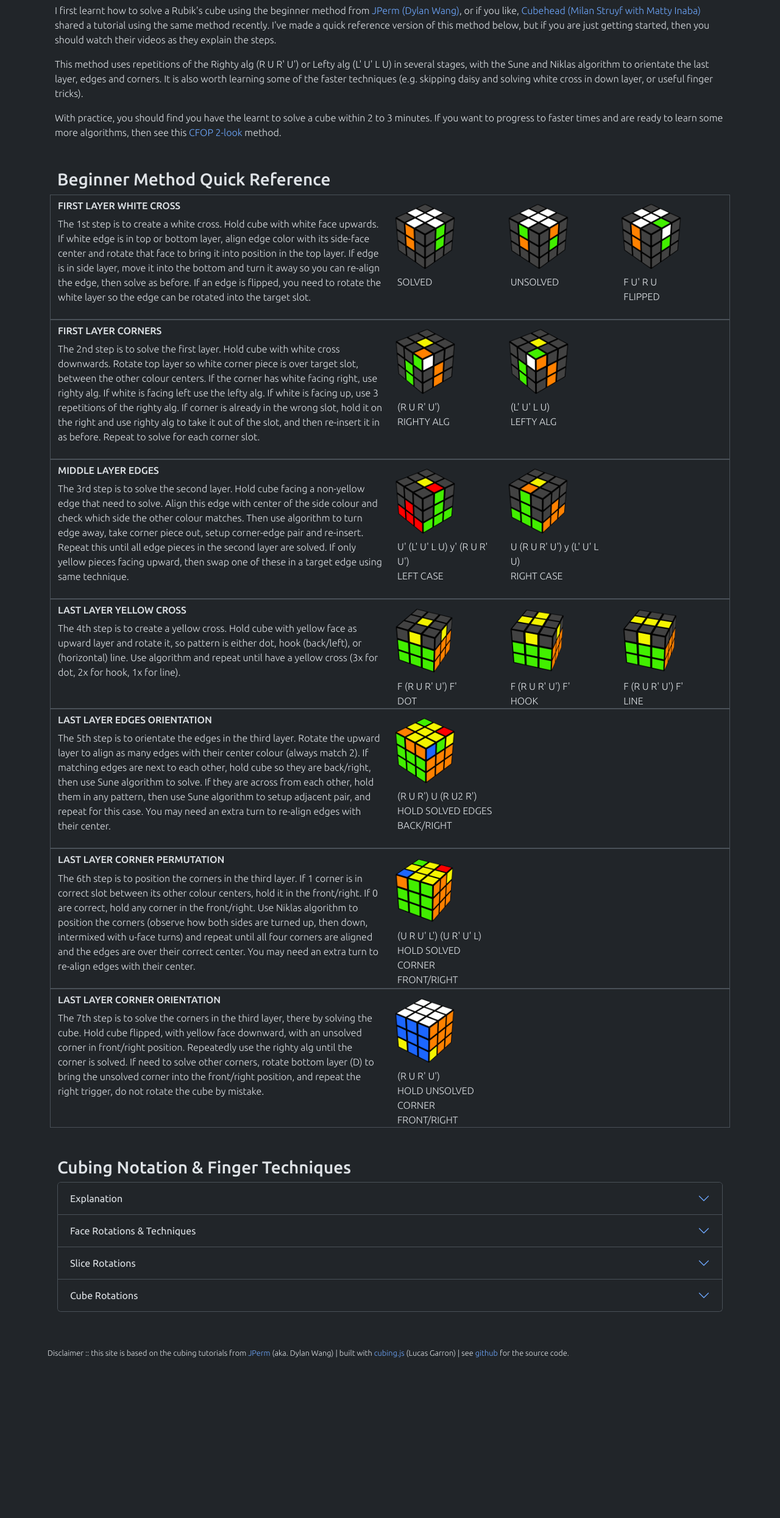
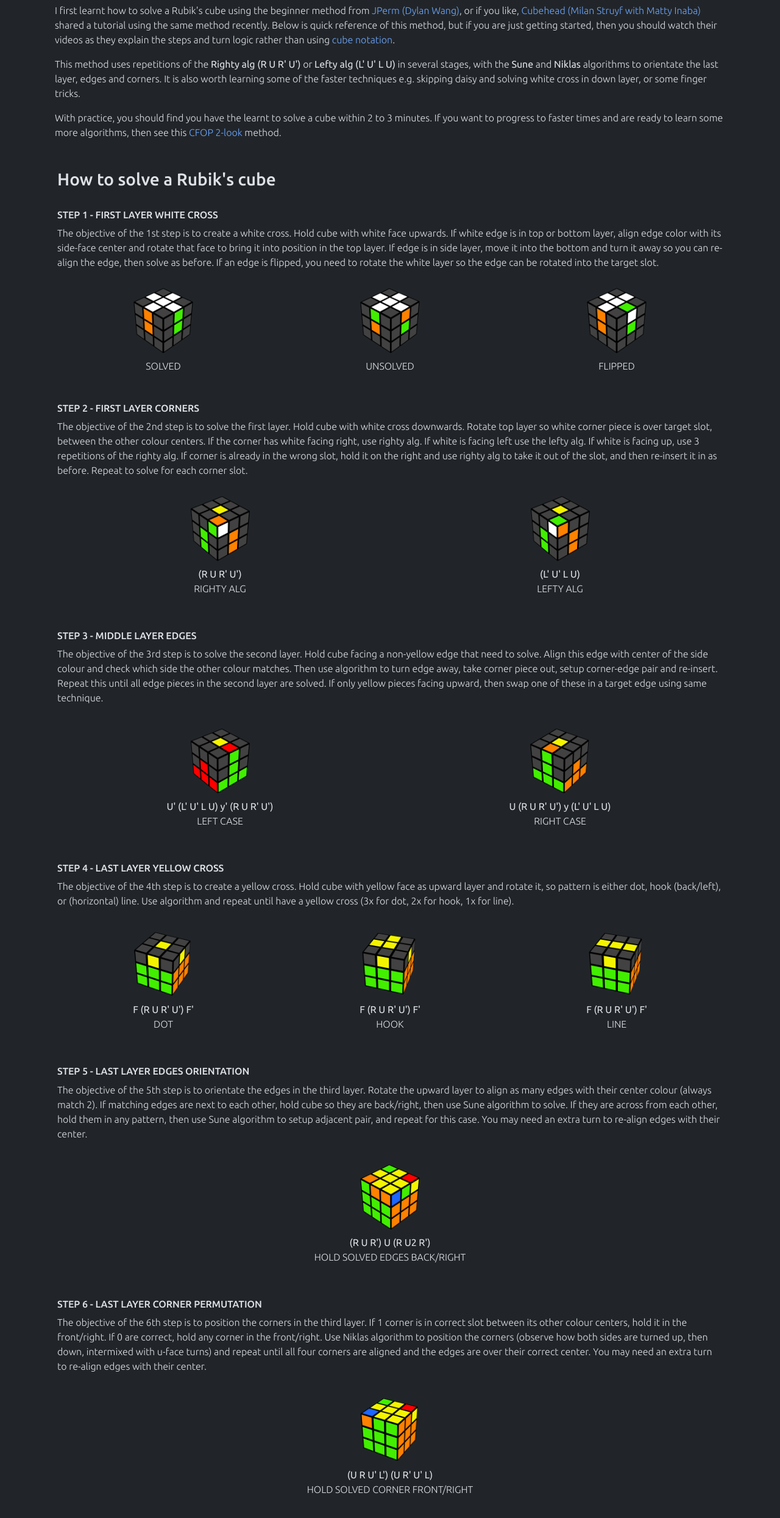
Before and after one commit to andyjudson/cubing, a plain HTML site: page beginner.html in a window 1280 px wide. Shown: the part 71-2560 px from the top of the page at 61% size. Before the commit the page ends 2323 px from the top, so only its background shows below. Drawn offline with nearby package versions, Linux system fonts and the light colour scheme.

Commit message:
Improved content layout

```diff
--- a/beginner.html
+++ b/beginner.html
@@ -16,15 +16,7 @@
       .cube-model-png {
           width: 130px;
           height: 130px;
-          transform: translate(-15%, 0%);
-          margin: auto;
-          padding: 0;
-      }
-
-      .cube-model-svg {
-          width: 120px;
-          height: 120px;
-          transform: translate(-10%, 0%);
+          transform: translate(0%, 0%);
           margin: auto;
           padding: 0;
       }
@@ -40,162 +32,88 @@
 
     <div class="container p-2">
       <h1>Cubing Beginner Method</h1>
-      <p>I first learnt how to solve a Rubik's cube using the beginner method from <a href="https://youtu.be/7Ron6MN45LY">JPerm (Dylan Wang)</a>, or if you like, <a href="https://youtu.be/PW2J8IblczM">Cubehead (Milan Struyf with Matty Inaba)</a> shared a tutorial using the same method recently. I've made a quick reference version of this method below, but if you are just getting started, then you should watch their videos as they explain the steps.</p>
-      <p>This method uses repetitions of the Righty alg (R U R' U') or Lefty alg (L' U' L U) in several stages, with the Sune and Niklas algorithm to orientate the last layer, edges and corners. It is also worth learning some of the faster techniques (e.g. skipping daisy and solving white cross in down layer, or useful finger tricks).</p>
+      <p>I first learnt how to solve a Rubik's cube using the beginner method from <a href="https://youtu.be/7Ron6MN45LY">JPerm (Dylan Wang)</a>, or if you like, <a href="https://youtu.be/PW2J8IblczM">Cubehead (Milan Struyf with Matty Inaba)</a> shared a tutorial using the same method recently. Below is quick reference of this method, but if you are just getting started, then you should watch their videos as they explain the steps and turn logic rather than using <a href=notation.html>cube notation</a>.</p>
+      <p>This method uses repetitions of the <b>Righty alg (R U R' U')</b> or <b>Lefty alg (L' U' L U)</b> in several stages, with the <b>Sune</b> and <b>Niklas</b> algorithms to orientate the last layer, edges and corners. It is also worth learning some of the faster techniques e.g. skipping daisy and solving white cross in down layer, or some finger tricks.</p>
       <p>With practice, you should find you have the learnt to solve a cube within 2 to 3 minutes. If you want to progress to faster times and are ready to learn some more algorithms, then see this <a href="cfop.html">CFOP 2-look</a> method.</p>
     </div>
 
     <div class="container py-4">
-      <h3>Beginner Method Quick Reference</h3>
+      <h3>How to solve a Rubik's cube</h3>
 
-      <div class="row border">
-        <div class="col-md-6 my-2">
-          <h6>FIRST LAYER WHITE CROSS</h6>
-          <p>The 1st step is to create a white cross. Hold cube with white face upwards. If white edge is in top or bottom layer, align edge color with its side-face center and rotate that face to bring it into position in the top layer. If edge is in side layer, move it into the bottom and turn it away so you can re-align the edge, then solve as before. If an edge is flipped, you need to rotate the white layer so the edge can be rotated into the target slot.</p>
+      <div class="row py-4">
+        <div class="col-md-12">
+          <h6>STEP 1 - FIRST LAYER WHITE CROSS</h6>
+          <p>The objective of the 1st step is to create a white cross. Hold cube with white face upwards. If white edge is in top or bottom layer, align edge color with its side-face center and rotate that face to bring it into position in the top layer. If edge is in side layer, move it into the bottom and turn it away so you can re-align the edge, then solve as before. If an edge is flipped, you need to rotate the white layer so the edge can be rotated into the target slot.</p>
         </div>
-        <div class="col-md-2"><img src="./assets/bgnr/ly1-cross-case1.png" class="cube-model-png">
+        <div class="col-md-4 text-center"><img src="./assets/bgnr/ly1-cross-case1.png" class="cube-model-png">
           <br>SOLVED</div>
-        <div class="col-md-2"><img src="./assets/bgnr/ly1-cross-case2.png" class="cube-model-png">
+        <div class="col-md-4 text-center"><img src="./assets/bgnr/ly1-cross-case2.png" class="cube-model-png">
           <br>UNSOLVED</div>
-        <div class="col-md-2"><img src="./assets/bgnr/ly1-cross-case3.png" class="cube-model-png">
-          <br>F U' R U<br>FLIPPED</div>
+        <div class="col-md-4 text-center"><img src="./assets/bgnr/ly1-cross-case3.png" class="cube-model-png">
+          <br>FLIPPED</div>
       </div>
 
-      <div class="row border">
-        <div class="col-md-6 my-2">
-          <h6>FIRST LAYER CORNERS</h6>
-          <p>The 2nd step is to solve the first layer. Hold cube with white cross downwards. Rotate top layer so white corner piece is over target slot, between the other colour centers. If the corner has white facing right, use righty alg. If white is facing left use the lefty alg. If white is facing up, use 3 repetitions of the righty alg. If corner is already in the wrong slot, hold it on the right and use righty alg to take it out of the slot, and then re-insert it in as before. Repeat to solve for each corner slot.</p>
+      <div class="row py-4">
+        <div class="col-md-12">
+          <h6>STEP 2 - FIRST LAYER CORNERS</h6>
+          <p>The objective of the 2nd step is to solve the first layer. Hold cube with white cross downwards. Rotate top layer so white corner piece is over target slot, between the other colour centers. If the corner has white facing right, use righty alg. If white is facing left use the lefty alg. If white is facing up, use 3 repetitions of the righty alg. If corner is already in the wrong slot, hold it on the right and use righty alg to take it out of the slot, and then re-insert it in as before. Repeat to solve for each corner slot.</p>
         </div>
-        <div class="col-md-2"><img src="./assets/bgnr/ly1-corners-case1.png" class="cube-model-png">
-          <br>(R U R' U')<br>RIGHTY ALG</div>
-        <div class="col-md-2"><img src="./assets/bgnr/ly1-corners-case2.png" class="cube-model-png">
-          <br>(L' U' L U)<br>LEFTY ALG</div>
+        <div class="col-md-6 text-center"><img src="./assets/bgnr/ly1-corners-case1.png" class="cube-model-png">
+          <br><b>(R U R' U')</b><br>RIGHTY ALG</div>
+        <div class="col-md-6 text-center"><img src="./assets/bgnr/ly1-corners-case2.png" class="cube-model-png">
+          <br><b>(L' U' L U)</b><br>LEFTY ALG</div>
       </div>
 
-      <div class="row border">
-        <div class="col-md-6 my-2">
-          <h6>MIDDLE LAYER EDGES</h6>
-          <p>The 3rd step is to solve the second layer. Hold cube facing a non-yellow edge that need to solve. Align this edge with center of the side colour and check which side the other colour matches. Then use algorithm to turn edge away, take corner piece out, setup corner-edge pair and re-insert. Repeat this until all edge pieces in the second layer are solved. If only yellow pieces facing upward, then swap one of these in a target edge using same technique.</p>
+      <div class="row py-4">
+        <div class="col-md-12 my-2">
+          <h6>STEP 3 - MIDDLE LAYER EDGES</h6>
+          <p>The objective of the 3rd step is to solve the second layer. Hold cube facing a non-yellow edge that need to solve. Align this edge with center of the side colour and check which side the other colour matches. Then use algorithm to turn edge away, take corner piece out, setup corner-edge pair and re-insert. Repeat this until all edge pieces in the second layer are solved. If only yellow pieces facing upward, then swap one of these in a target edge using same technique.</p>
         </div>
-        <div class="col-md-2"><img src="./assets/bgnr/ly2-edge-left.png" class="cube-model-png">
-          <br>U' (L' U' L U) y' (R U R' U')<br>LEFT CASE</div>
-        <div class="col-md-2"><img src="./assets/bgnr/ly2-edge-right.png" class="cube-model-png">
-          <br>U (R U R' U') y (L' U' L U)<br>RIGHT CASE</div>
+        <div class="col-md-6 text-center"><img src="./assets/bgnr/ly2-edge-left.png" class="cube-model-png">
+          <br><b>U' (L' U' L U) y' (R U R' U')</b><br>LEFT CASE</div>
+        <div class="col-md-6 text-center"><img src="./assets/bgnr/ly2-edge-right.png" class="cube-model-png">
+          <br><b>U (R U R' U') y (L' U' L U)</b><br>RIGHT CASE</div>
       </div>
 
-      <div class="row border">
-        <div class="col-md-6 my-2">
-          <h6>LAST LAYER YELLOW CROSS</h6>
-          <p>The 4th step is to create a yellow cross. Hold cube with yellow face as upward layer and rotate it, so pattern is either dot, hook (back/left), or (horizontal) line.
+      <div class="row py-4">
+        <div class="col-md-12 my-2">
+          <h6>STEP 4 - LAST LAYER YELLOW CROSS</h6>
+          <p>The objective of the 4th step is to create a yellow cross. Hold cube with yellow face as upward layer and rotate it, so pattern is either dot, hook (back/left), or (horizontal) line.
             Use algorithm and repeat until have a yellow cross (3x for dot, 2x for hook, 1x for line).</p>
         </div>
-        <div class="col-md-2"><img src="./assets/bgnr/ly3-cross-dot.png" class="cube-model-png">
-          <br>F (R U R' U') F'<br>DOT</div>
-        <div class="col-md-2"><img src="./assets/bgnr/ly3-cross-hook.png" class="cube-model-png">
-          <br>F (R U R' U') F'<br>HOOK</div>
-        <div class="col-md-2"><img src="./assets/bgnr/ly3-cross-line.png" class="cube-model-png">
-          <br>F (R U R' U') F'<br>LINE</div>
+        <div class="col-md-4 text-center"><img src="./assets/bgnr/ly3-cross-dot.png" class="cube-model-png">
+          <br><b>F (R U R' U') F'</b><br>DOT</div>
+        <div class="col-md-4 text-center"><img src="./assets/bgnr/ly3-cross-hook.png" class="cube-model-png">
+          <br><b>F (R U R' U') F'</b><br>HOOK</div>
+        <div class="col-md-4 text-center"><img src="./assets/bgnr/ly3-cross-line.png" class="cube-model-png">
+          <br><b>F (R U R' U') F'</b><br>LINE</div>
       </div>
 
-      <div class="row border">
-        <div class="col-md-6 my-2">
-          <h6>LAST LAYER EDGES ORIENTATION</h6>
-          <p>The 5th step is to orientate the edges in the third layer. Rotate the upward layer to align as many edges with their center colour (always match 2). If matching edges are next to each other, hold cube so they are back/right, then use Sune algorithm to solve. If they are across from each other, hold them in any pattern, then use Sune algorithm to setup adjacent pair, and repeat for this case. You may need an extra turn to re-align edges with their center.</p>
+      <div class="row py-4">
+        <div class="col-md-12 my-2">
+          <h6>STEP 5 - LAST LAYER EDGES ORIENTATION</h6>
+          <p>The objective of the 5th step is to orientate the edges in the third layer. Rotate the upward layer to align as many edges with their center colour (always match 2). If matching edges are next to each other, hold cube so they are back/right, then use Sune algorithm to solve. If they are across from each other, hold them in any pattern, then use Sune algorithm to setup adjacent pair, and repeat for this case. You may need an extra turn to re-align edges with their center.</p>
         </div>
-        <div class="col-md-2"><img src="./assets/bgnr/ly3-edges-adjacent.png" class="cube-model-png">
-          <br>(R U R') U (R U2 R')<br>HOLD SOLVED EDGES BACK/RIGHT</div>
+        <div class="col-md-12 text-center"><img src="./assets/bgnr/ly3-edges-adjacent.png" class="cube-model-png">
+          <br><b>(R U R') U (R U2 R')</b><br>HOLD SOLVED EDGES BACK/RIGHT</div>
       </div>
 
-      <div class="row border">
-        <div class="col-md-6 my-2">
-          <h6>LAST LAYER CORNER PERMUTATION</h6>
-          <p>The 6th step is to position the corners in the third layer. If 1 corner is in correct slot between its other colour centers, hold it in the front/right. If 0 are correct, hold any corner in the front/right. Use Niklas algorithm to position the corners (observe how both sides are turned up, then down, intermixed with u-face turns) and repeat until all four corners are aligned and the edges are over their correct center. You may need an extra turn to re-align edges with their center.</p>
+      <div class="row py-4">
+        <div class="col-md-12 my-2">
+          <h6>STEP 6 - LAST LAYER CORNER PERMUTATION</h6>
+          <p>The objective of the 6th step is to position the corners in the third layer. If 1 corner is in correct slot between its other colour centers, hold it in the front/right. If 0 are correct, hold any corner in the front/right. Use Niklas algorithm to position the corners (observe how both sides are turned up, then down, intermixed with u-face turns) and repeat until all four corners are aligned and the edges are over their correct center. You may need an extra turn to re-align edges with their center.</p>
         </div>
-        <div class="col-md-2"><img src="./assets/bgnr/ly3-corner-perm.png" class="cube-model-png">
-          <br>(U R U' L') (U R' U' L)<br>HOLD SOLVED CORNER FRONT/RIGHT</div>
+        <div class="col-md-12 text-center"><img src="./assets/bgnr/ly3-corner-perm.png" class="cube-model-png">
+          <br><b>(U R U' L') (U R' U' L)</b><br>HOLD SOLVED CORNER FRONT/RIGHT</div>
       </div>
 
-      <div class="row border">
-        <div class="col-md-6 my-2">
-          <h6>LAST LAYER CORNER ORIENTATION</h6>
-          <p>The 7th step is to solve the corners in the third layer, there by solving the cube. Hold cube flipped, with yellow face downward, with an unsolved corner in front/right position. Repeatedly use the righty alg until the corner is solved. If need to solve other corners, rotate bottom layer (D) to bring the unsolved corner into the front/right position, and repeat the right trigger, do not rotate the cube by mistake.</p>
+      <div class="row py-4">
+        <div class="col-md-12 my-2">
+          <h6>STEP 7 - LAST LAYER CORNER ORIENTATION</h6>
+          <p>The objective of the 7th step is to solve the corners in the third layer, there by solving the cube. Hold cube flipped, with yellow face downward, with an unsolved corner in front/right position. Repeatedly use the righty alg until the corner is solved. If need to solve other corners, rotate bottom layer (D) to bring the unsolved corner into the front/right position, and repeat the right trigger, do not rotate the cube by mistake.</p>
         </div>
-        <div class="col-md-2"><img src="./assets/bgnr/ly3-corner-orien.png" class="cube-model-png">
-          <br>(R U R' U')<br>HOLD UNSOLVED CORNER FRONT/RIGHT</div>
-      </div>
-
-    </div>
-
-    <div class="container py-4">
-      <h3>Cubing Notation & Finger Techniques</h3>
-
-      <div class="accordion" id="accordionNotation">
-        <div class="accordion-item">
-          <h2 class="accordion-header">
-            <button class="accordion-button collapsed" type="button" data-bs-toggle="collapse" data-bs-target="#collapseOne" aria-expanded="true" aria-controls="collapseOne">Explanation</button>
-          </h2>
-          <div id="collapseOne" class="accordion-collapse collapse" data-bs-parent="#accordionNotation">
-            <div class="accordion-body">
-              <p>Holding the cube in a fixed position, there are 6 sides that can be turned. A single letter denotes turning the specified face 90 degrees clockwise (e.g. F). A letter followed by a prime symbol (e.g. R') denotes a 90 degree turn anti-clockwise. A letter followed by a 2 denotes a double turn of that face (e.g. U2).</p>
-              <p>Most cubing algorithms are dominated by up-face (U), right-face (R) and front-face (F) rotations. Some case will use left-face (e.g. L or L') turns, and some occasional cases use down-face (D) or back-face (B) turns, or cube rotations (e.g. y) or slice moves (e.g. M).</p>
-              <p>Orientation refers to ensuring all the pieces are turned correctly within their spots (e.g. entire top layer the same colour). Permutation refers to moving these oriented pieces around so they are in their correct spot (e.g. surrounded and aligned with each matching colour face).</p>
-            </div>
-          </div>
-        </div>
-        <div class="accordion-item">
-          <h2 class="accordion-header">
-            <button class="accordion-button collapsed" type="button" data-bs-toggle="collapse" data-bs-target="#collapseTwo" aria-expanded="false" aria-controls="collapseTwo">Face Rotations & Techniques</button>
-          </h2>
-          <div id="collapseTwo" class="accordion-collapse collapse" data-bs-parent="#accordionNotation">
-            <div class="accordion-body">
-              <table class="table table-bordered table-striped">
-                <tr><th style="width: 100px;">notation</th><th>rotation</th><th>technique</th></tr>
-                <tr><td>F</td><td>front face, clockwise &#8635;</td><td>use right index finger - downward rotation</td></tr>
-                <tr><td>F'</td><td>front face, anti-clockwise &#8634;</td><td>use left index finger - downward rotation</td></tr>
-                <tr><td>U</td><td>up face, clockwise &#8635;</td><td>use right index finger - left rotation</td></tr>
-                <tr><td>U'</td><td>up face, anti-clockwise &#8634;</td><td>use left index finger - right rotation</td></tr>
-                <tr><td>R</td><td>right face, clockwise &#8635;</td><td>use right hand - upward rotation</td></tr>
-                <tr><td>R'</td><td>right face, anti-clockwise &#8634;</td><td>use right hand - downward rotation</td></tr>
-                <tr><td>L</td><td>left face, clockwise &#8635;</td><td>use left hand - downward rotation</td></tr>
-                <tr><td>L'</td><td>left face, anti-clockwise &#8634;</td><td>use left hand - upward rotation </td></tr>
-                <tr><td>D</td><td>down face, clockwise &#8635;</td><td>use left ring finger - right rotation</td></tr>
-                <tr><td>D'</td><td>down face, anti-clockwise &#8634;</td><td>use right ring finger - left rotation</td></tr>
-                <tr><td>B</td><td>back face, clockwise &#8635;</td><td>use left ring finger - downward rotation</td></tr>
-                <tr><td>B'</td><td>back face, anti-clockwise &#8634;</td><td>use right ring finger - downward rotation </td></tr>
-              </table>
-            </div>
-          </div>
-        </div>
-        <div class="accordion-item">
-          <h2 class="accordion-header">
-            <button class="accordion-button collapsed" type="button" data-bs-toggle="collapse" data-bs-target="#collapseThree" aria-expanded="false" aria-controls="collapseThree">Slice Rotations</button>
-          </h2>
-          <div id="collapseThree" class="accordion-collapse collapse" data-bs-parent="#accordionNotation">
-            <div class="accordion-body">
-              <table class="table table-bordered table-striped">
-                <tr><th style="width: 100px;">notation</th><th>rotation</th></tr>
-                <tr><td>M</td><td>middle layer, slice rotation, follows L direction (cw = down, ccw = up)</td></tr>
-                <tr><td>E</td><td>middle layer, slice rotation, follows D direction (cw = right, ccw = left)</td></tr>
-                <tr><td>S</td><td>middle layer, slice rotation, follows F direction (cw = down, ccw = up)</td></tr>
-              </table>
-            </div>
-          </div>
-        </div>
-        <div class="accordion-item">
-          <h2 class="accordion-header">
-            <button class="accordion-button collapsed" type="button" data-bs-toggle="collapse" data-bs-target="#collapseFour" aria-expanded="false" aria-controls="collapseFour">Cube Rotations</button>
-          </h2>
-          <div id="collapseFour" class="accordion-collapse collapse" data-bs-parent="#accordionNotation">
-            <div class="accordion-body">
-              <table class="table table-bordered table-striped">
-                <tr><th style="width: 100px;">notation</th><th>rotation</th></tr>
-                <tr><td>x</td><td>cube rotation, follows R direction (cw = up, ccw = down)</td></tr>
-                <tr><td>y</td><td>cube rotation, follows U direction (cw = left, ccw = right)</td></tr>
-                <tr><td>z</td><td>cube rotation, follows F direction (cw = down, ccw = up)</td></tr>
-              </table>
-            </div>
-          </div>
-        </div>
+        <div class="col-md-12 text-center"><img src="./assets/bgnr/ly3-corner-orien.png" class="cube-model-png">
+          <br><b>(R U R' U')</b><br>HOLD UNSOLVED CORNER FRONT/RIGHT</div>
       </div>
 
     </div>
--- /dev/null
+++ b/notation.html
@@ -0,0 +1,67 @@
+<!doctype html>
+<html lang="en">
+  <head>
+
+    <meta charset="utf8">
+    <meta name="viewport" content="width=device-width, initial-scale=1.0">
+    <link rel="preconnect" href="https://fonts.googleapis.com">
+    <link rel="preconnect" href="https://fonts.gstatic.com" crossorigin>
+    <link href="https://fonts.googleapis.com/css2?family=Ubuntu:ital,wght@0,300;0,400;0,500;0,700;1,300;1,400;1,500;1,700&display=swap" rel="stylesheet">
+    <link rel="stylesheet" href="https://fonts.googleapis.com/css2?family=Material+Symbols+Outlined:opsz,wght,FILL,GRAD@20..48,100..700,0..1,-50..200" />
+    <link href="https://cdn.jsdelivr.net/npm/bootstrap@5.3.3/dist/css/bootstrap.min.css" rel="stylesheet" integrity="sha384-QWTKZyjpPEjISv5WaRU9OFeRpok6YctnYmDr5pNlyT2bRjXh0JMhjY6hW+ALEwIH" crossorigin="anonymous">
+
+    <link rel="stylesheet" href="./default.css">
+
+  </head>
+
+  <body data-bs-theme="dark">
+
+    <div class="container vw-100 vh-100 py-2">
+
+    <div class="container py-4">
+      <h1>Cubing Notation & Finger Techniques</h1>
+      <h3>Explanation</h3>
+      <div>
+        <p>Holding the cube in a fixed position, there are 6 sides that can be turned. A letter (e.g. F) denotes turning the specified face 90 degrees clockwise as if looking at that face. A letter followed by a prime symbol (e.g. R') denotes a 90 degree turn anti-clockwise. A letter followed by 2 (e.g. U2) denotes a 180 degree turn of that face.</p>
+        <p>Most cubing algorithms are dominated by up-face (U), right-face (R) and front-face (F) turns. Some cases will use left-face (L) turns, and less-so, some cases use down-face (D) or back-face (B) turns, or cube rotations or slice moves.</p>
+        <p>Orientation refers to ensuring all the pieces are turned correctly within their spots (e.g. entire top layer the same colour). Permutation refers to moving these oriented pieces around so they are in their correct spot (e.g. surrounded and aligned with each matching colour face).</p>
+        <p>Logical groups of moves are denoted by round bracket, some of which are named triggers, for example: sexy (R U R' U'), extract pair (R U R'), insert pair (R U' R'), reverse sexy (U R U' R'), and sledgehammer (R' F R F').</p>
+      </div>
+      <h3>Face Rotations</h3>
+      <div>
+        <table class="table table-bordered table-striped">
+          <tr><th style="width: 100px;">notation</th><th>rotation</th></tr>
+          <tr><td>F</td><td>front face (cw = use right index finger - downward rotation / ccw = use left index finger - downward rotation)</td></tr>
+          <tr><td>U</td><td>up face (cw = use right index finger - left rotation / ccw = use left index finger - downward rotation)</td></tr>
+          <tr><td>R</td><td>right face (cw = use right hand - upward rotation / ccw = use right hand - downward rotation)</td></tr>
+          <tr><td>L</td><td>left face (cw = use left hand - downward rotation / ccw = use left hand - upward rotation)</td></tr>
+          <tr><td>D</td><td>down face (cw = use left ring - finger right rotation / ccw = use right ring finger - left rotation</td></tr>
+          <tr><td>B</td><td>back face (cw= use left ring - finger downward rotation / ccw = use right ring finger - downward rotation)</td></tr>
+        </table>
+      </div>
+      <h3>Slice Rotations</h3>
+      <div>
+        <table class="table table-bordered table-striped">
+          <tr><th style="width: 100px;">notation</th><th>rotation</th></tr>
+          <tr><td>M</td><td>middle layer, slice rotation, follows L direction (cw = down / ccw = up)</td></tr>
+          <tr><td>E</td><td>middle layer, slice rotation, follows D direction (cw = right / ccw = left)</td></tr>
+          <tr><td>S</td><td>middle layer, slice rotation, follows F direction (cw = down / ccw = up)</td></tr>
+        </table>
+      </div>
+      <h3>Cube Rotations</h3>
+      <div>
+        <table class="table table-bordered table-striped">
+          <tr><th style="width: 100px;">notation</th><th>rotation</th></tr>
+          <tr><td>x</td><td>cube rotation, follows R direction (cw = up / ccw = down)</td></tr>
+          <tr><td>y</td><td>cube rotation, follows U direction (cw = left / ccw = right)</td></tr>
+          <tr><td>z</td><td>cube rotation, follows F direction (cw = down / ccw = up)</td></tr>
+        </table>
+      </div>
+
+    </div>
+
+    <script src="https://cdn.jsdelivr.net/npm/bootstrap@5.3.3/dist/js/bootstrap.bundle.min.js" integrity="sha384-YvpcrYf0tY3lHB60NNkmXc5s9fDVZLESaAA55NDzOxhy9GkcIdslK1eN7N6jIeHz" crossorigin="anonymous"></script>
+
+  </body>
+
+</html>
```
Also changed, not shown: cfop.html (+1 -2 lines), cubegen.html (+2 -9 lines), README.md.
